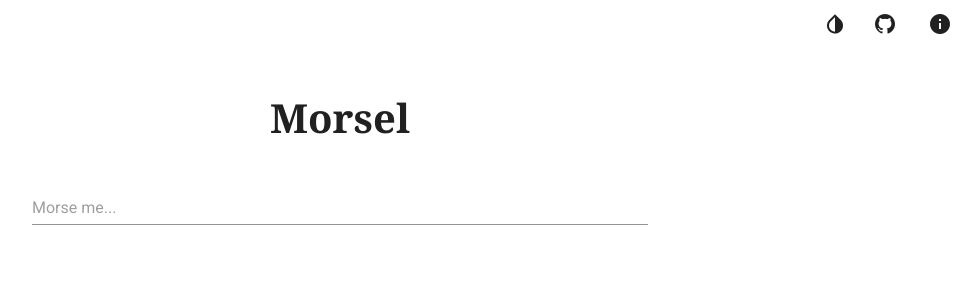
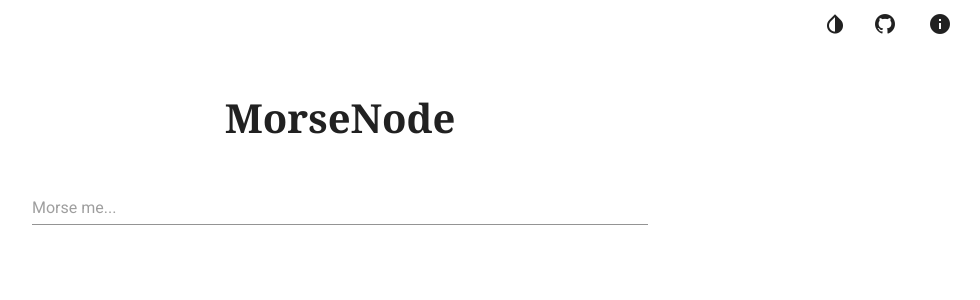
Before and after one commit to LebowskiSama/morseus, a Vue app: page / in a window 1280 px wide. Shown: the top 300 px of the page, without its empty margins (300-1280 px from the left). Built offline with nearby package versions, Linux system fonts and the light colour scheme.

Commit message:
'namechange'

```diff
--- a/package.json
+++ b/package.json
@@ -1,5 +1,5 @@
 {
-  "name": "morsevue",
+  "name": "morsenode",
   "version": "0.1.0",
   "private": true,
   "scripts": {
--- a/public/index.html
+++ b/public/index.html
@@ -5,7 +5,7 @@
     <meta http-equiv="X-UA-Compatible" content="IE=edge">
     <meta name="viewport" content="width=device-width,initial-scale=1.0">
     <link rel="icon" href="<%= BASE_URL %>favicon.ico">
-    <title><%= htmlWebpackPlugin.options.title %></title>
+    <title>MorseNode</title>
     <link rel="stylesheet" href="https://fonts.googleapis.com/css?family=Roboto:100,300,400,500,700,900">
     <link rel="stylesheet" href="https://cdn.jsdelivr.net/npm/@mdi/font@latest/css/materialdesignicons.min.css">
   </head>
--- a/src/App.vue
+++ b/src/App.vue
@@ -14,7 +14,7 @@
     </span>
 
       <p id="pageHeader">
-        <span>Morsel</span>
+        <span>MorseNode</span>
       </p>
 
     <v-container id="vContainer">
```
